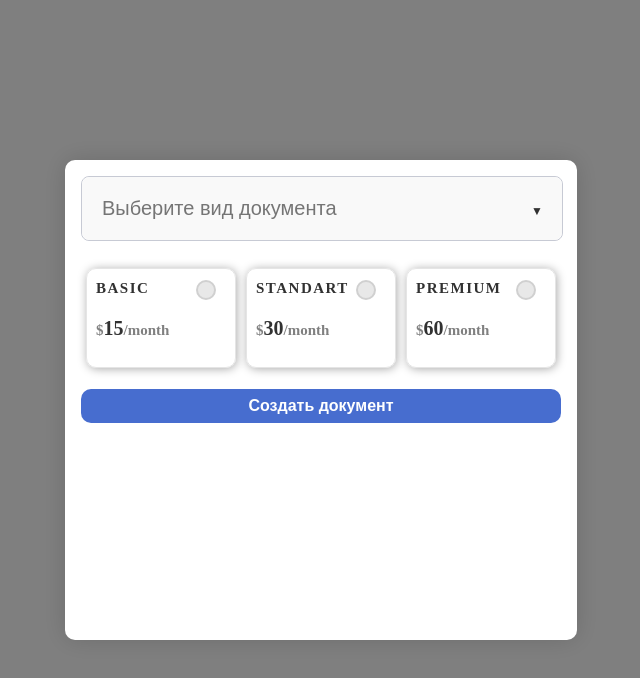
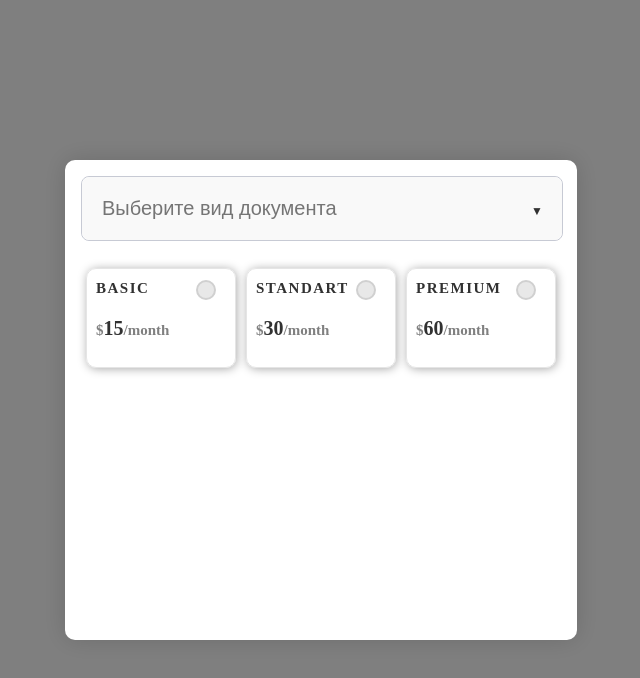
Before and after one commit to WadimSh/docx-print, a React (Create React App) app: page / in a window 1280 px wide. Shown: the top 678 px of the page, without its empty margins (319-959 px from the left). Built offline with nearby package versions, Linux system fonts and the light colour scheme.

Commit message:
feat: вынесена в utils функция мепинга исходных данных

```diff
--- a/src/components/modal/modal.jsx
+++ b/src/components/modal/modal.jsx
@@ -1,31 +1,13 @@
 import React, { useRef, useState } from "react";
-import SmallPrices from "../../template/small-prices/small-prices";
 
+//import SmallPrices from "../../template/small-prices/small-prices";
 //import createEncode from "../../utils/create-encode/create-encode";
-import { data } from "../../context/data";
+//import transformArray from "../../utils/transform-array/transform-array";
+//import { data } from "../../context/data";
 
 const Modal = () => {
 
-  const createNewArray = (arr) => {
-    const newArray = [];
-    arr.forEach(item => {
-      const newObj = {
-        code: item.code,
-        name: item.name.replace(/\s+/g, ' '),
-        value: item.origin_properties.find(prop => prop.name === "Торговая марка")?.value || item.origin_properties.find(prop => prop.name === "Страна")?.value || '',
-        multiplicity: item.multiplicity,
-        units1: item.units_counts[0] ? item.units_counts[0][0] : '',
-        units2: item.units_counts[0] ? item.units_counts[0][1] : '',
-        price1: item.measure_prices[0].price.currency_price.toFixed(2).toString().replace(/\B(?=(\d{3})+(?!\d))/g, ' '),
-        price2: (item.measure_prices[0].price.currency_price * item.multiplicity).toFixed(2).toString().replace(/\B(?=(\d{3})+(?!\d))/g, ' '),
-      };
-      newArray.push(newObj);
-    });
-    return newArray;
-  };
-
-  const newData = createNewArray(data);
-  console.log(newData);
+  //const newData = transformArray(data);
 
   //const addKeyToObjects = (arr, key, value) => {
   //  return arr.map(obj => ({ ...obj, [key]: value }));
@@ -112,10 +94,7 @@ const Modal = () => {
           </div>
         </div>
 
-        <SmallPrices
-          data={newData}
-        />
-
+        {/* <SmallPrices data={newData} />  */}
 
       </div>
     </div>
--- /dev/null
+++ b/src/utils/transform-array/transform-array.js
@@ -0,0 +1,19 @@
+const transformArray = (data) => {
+  const newArray = [];
+  data.forEach(item => {
+    const newObj = {
+      code: item.code,
+      name: item.name.replace(/\s+/g, ' '),
+      value: item.origin_properties.find(prop => prop.name === "Торговая марка")?.value || item.origin_properties.find(prop => prop.name === "Страна")?.value || '',
+      multiplicity: item.multiplicity,
+      units1: item.units_counts[0] ? item.units_counts[0][0] : '',
+      units2: item.units_counts[0] ? item.units_counts[0][1] : '',
+      price1: item.measure_prices[0].price.currency_price.toFixed(2).toString().replace(/\B(?=(\d{3})+(?!\d))/g, ' '),
+      price2: (item.measure_prices[0].price.currency_price * item.multiplicity).toFixed(2).toString().replace(/\B(?=(\d{3})+(?!\d))/g, ' '),
+    };
+    newArray.push(newObj);
+  });
+  return newArray;
+};
+
+export default transformArray;
```
